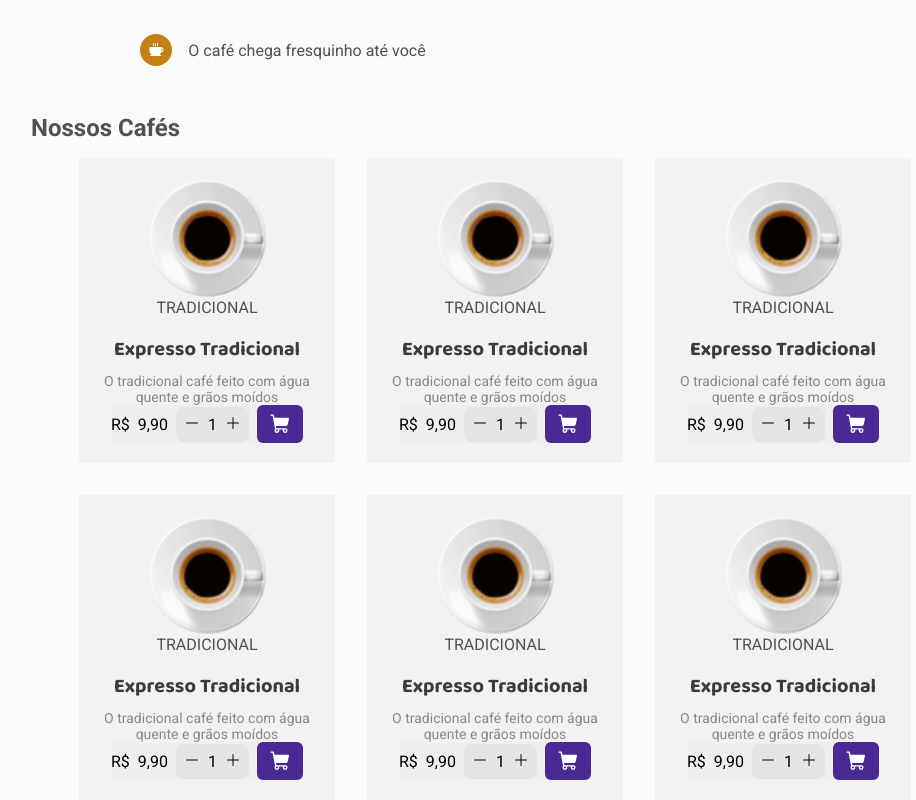
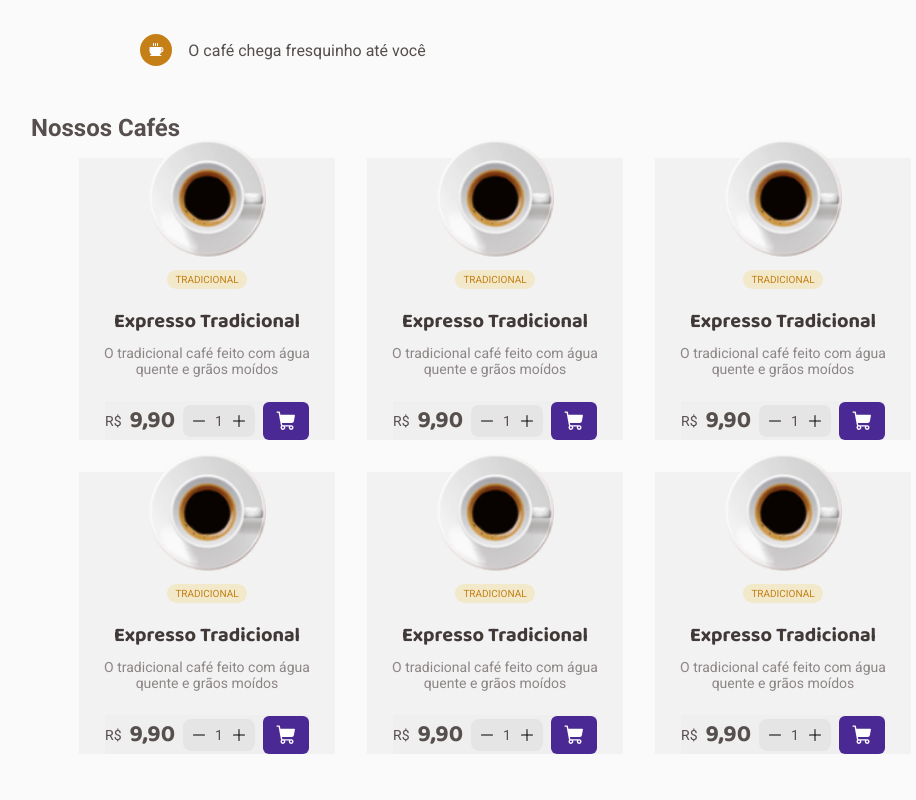
Before and after one commit to caiolemedev/Rocketseat_Desafios_CoffeDelivery, a React (Vite) app in the folder CoffeeDelivery/: page / in a window 1280 px wide. Shown: the part 638-1438 px from the top of the page, without its empty margins (129-1045 px from the left). After the commit the page ends 1392 px from the top, so only its background shows below. Built offline with nearby package versions, Linux system fonts and the light colour scheme.

Commit message:
finishing coffee card style
finishing coffee card style

```diff
--- a/CoffeeDelivery/src/pages/Home/components/CoffeeCard/index.tsx
+++ b/CoffeeDelivery/src/pages/Home/components/CoffeeCard/index.tsx
@@ -7,7 +7,7 @@ export function CoffeeCard() {
   return (
     <CoffeeCountainer>
       <img src={expresso} alt="expresso" />
-      <p>TRADICIONAL</p>
+      <p className='CoffeeType'>TRADICIONAL</p>
       <p className='CoffeeName'>Expresso Tradicional</p>
       <p className='CoffeeDescription'>O tradicional café feito com água quente e grãos moídos</p>
 
--- a/CoffeeDelivery/src/pages/Home/components/CoffeeCard/styles.ts
+++ b/CoffeeDelivery/src/pages/Home/components/CoffeeCard/styles.ts
@@ -9,10 +9,22 @@ export const CoffeeCountainer = styled.div`
   justify-content: center;
   flex-direction: column;
   flex-wrap: wrap;
-  padding: 1.25rem;
+  padding: 0 1.25rem 0 1.25rem;
 
   img {
+    margin-top: -1.25rem;
     width: 7.5rem;
+  }
+
+  .CoffeeType {
+    background: ${props => props.theme["yellow-light"]};
+
+    margin-top: 0.75rem;
+    padding: 0.25rem 0.5rem;
+    border-radius: 3rem;
+
+    font-size: 0.625rem;
+    color: ${props => props.theme["yellow-dark"]};
   }
 
   .CoffeeName {
@@ -32,18 +44,24 @@ export const CoffeeCountainer = styled.div`
   }
 `
 
-export const CoffeeType = styled.div`
-  color: ${props => props.theme["yellow-dark"]};
-
-`
-
 export const CoffeeButtonContainer = styled.button`
+  margin-top: 1.5rem;
   border: 0;
   display: flex;
   align-items: center;
   justify-content: center;
   gap: 0.5rem;
 
+  span{
+    color: ${props => props.theme["base-text"]};
+    font-size: 0.875rem;
+  }
+
+  .CoffeePrice {
+    font-family: 'Baloo 2';
+    font-size: 1.5rem;
+    font-weigth: 800;
+  }
 `
 
 export const CoffeePlusMinus = styled.div`
```
